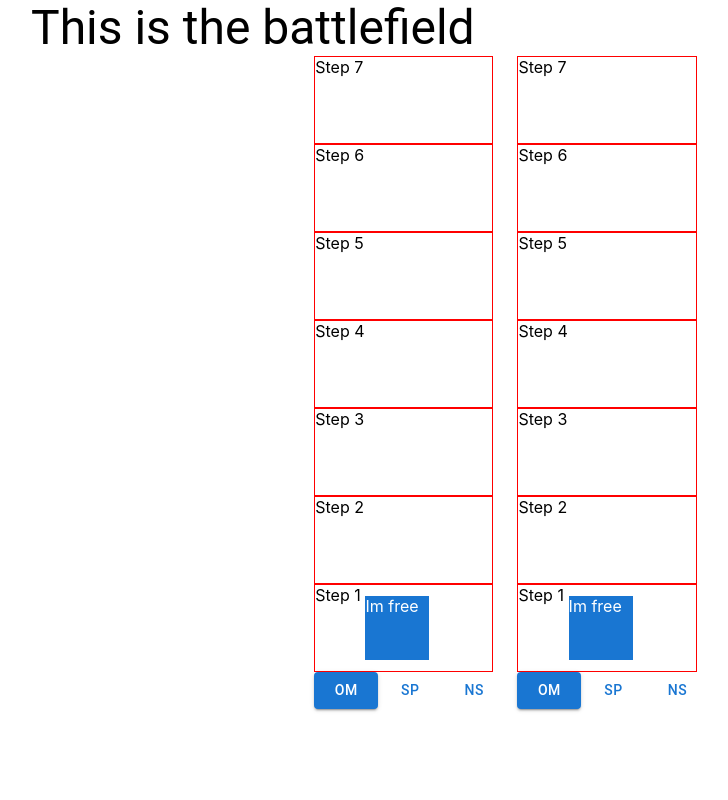
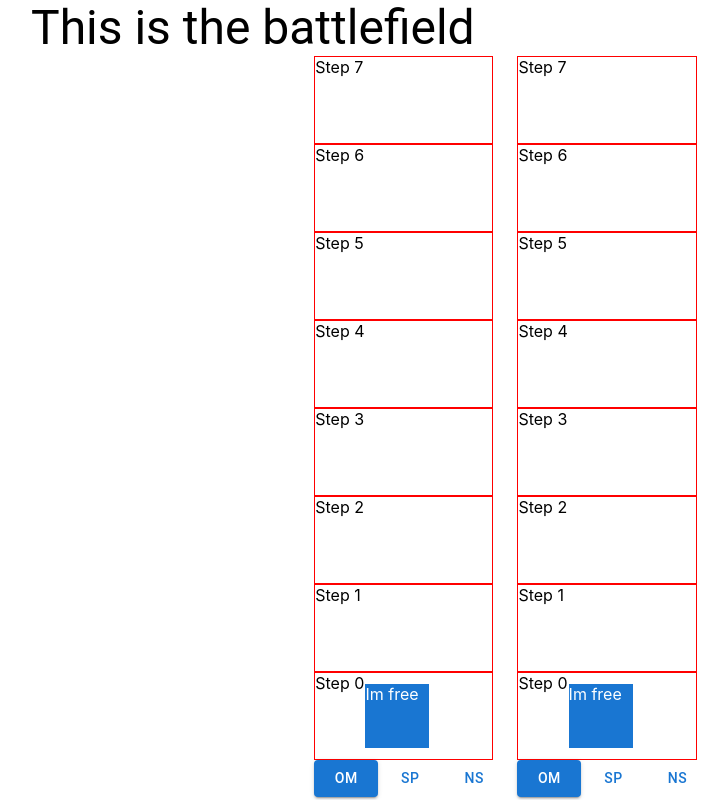
Before and after one commit to dryga94/a11y-quizz, a React (Create React App) app: page / in a window 1280 px wide. Shown: the whole page, without its empty margins (33-761 px from the left). Built offline with nearby package versions, Linux system fonts and the light colour scheme.

Commit message:
Added img component.

```diff
--- a/src/components/Road.tsx
+++ b/src/components/Road.tsx
@@ -23,7 +23,7 @@ export default function Road({ questionConfig, prisonConfig }: IProps): JSX.Elem
 
   useEffect(() => {
     if (step > 0) {
-      setActiveQuestion(isInPrison ? prisonConfig[step] : questionConfig[step]);
+      setActiveQuestion(isInPrison ? prisonConfig[step - 1] : questionConfig[step - 1]);
       console.log('step,', step - 1);
     }
   }, [step, isInPrison]);
@@ -32,7 +32,7 @@ export default function Road({ questionConfig, prisonConfig }: IProps): JSX.Elem
     <Box>
       <Box position="relative">
         <Stack>
-          {Array.from(Array(7).keys())
+          {Array.from(Array(8).keys())
             .reverse()
             .map((stepNum) => (
               <Box
@@ -40,9 +40,9 @@ export default function Road({ questionConfig, prisonConfig }: IProps): JSX.Elem
                 width={1}
                 height="11vh"
                 border="1px solid red"
-                key={stepNum + 1}
+                key={stepNum}
               >
-                Step {stepNum + 1}
+                Step {stepNum}
               </Box>
             ))}
         </Stack>
```
